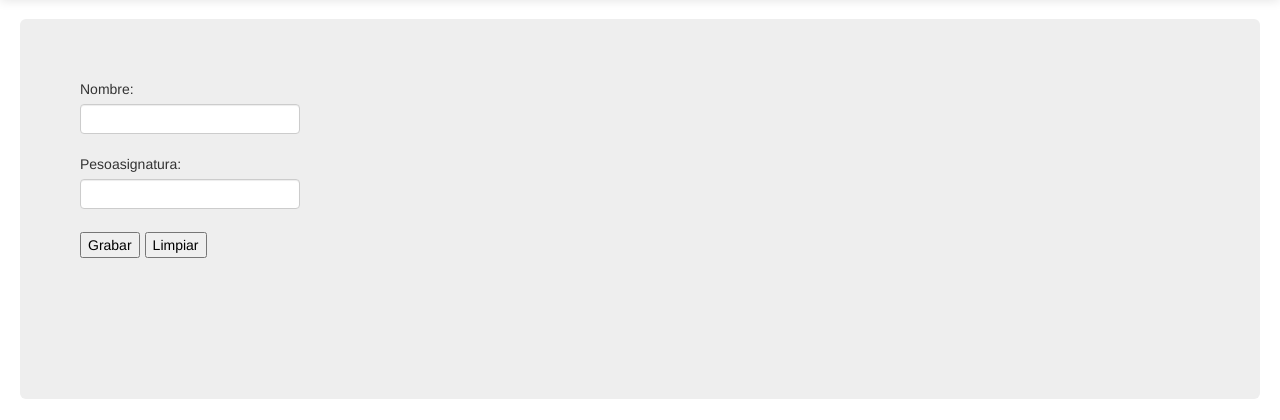
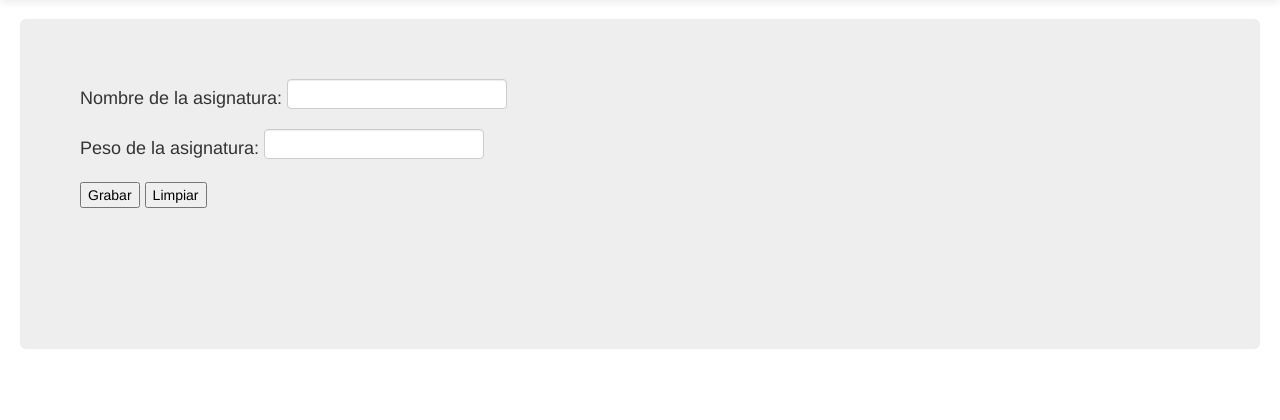
Before and after one commit to hypuerta/CRUD, a Django app: a page that uses crud/templates/base.html in a window 1280 px wide. Shown: the part 41-461 px from the top of the page. Run offline with Django 3.2, Linux system fonts and the light colour scheme; some libraries are stand-ins or nearby versions.

```diff
--- a/crud/apps/forms.py
+++ b/crud/apps/forms.py
@@ -2,7 +2,7 @@ from django import forms
 from crud.apps.models import Asignatura
 
 class addAsignaturaForm(forms.Form):
-	nombre 			= forms.CharField(widget=forms.TextInput())
+	nombre 			= forms.CharField(widget=forms.TextInput(),required=True)
 	pesoAsignatura 	= forms.IntegerField(required=True)
 
 	def clean(self):
--- a/crud/apps/views.py
+++ b/crud/apps/views.py
@@ -9,6 +9,7 @@ def index_view(request):
 	lista_logro  = Logro.objects.filter(activo=True)
 	return render_to_response('index.html', locals(),context_instance=RequestContext(request))
 
+"""
 def add_asignatura_view(request):
 	if request.method == 'POST':
 		info = "inicializando"
@@ -30,6 +31,18 @@ def add_asignatura_view(request):
 		form = addAsignaturaForm()
 		ctx={'form':form}
 		return render_to_response('addasignatura.html',ctx,context_instance=RequestContext(request))
+"""
+
+def add_asignatura_view(request):
+	if request.method == 'POST':
+		nombre = request.POST['nombre']
+		pesoAsignatura = request.POST['peso']
+		activo = True
+		asignatura = Asignatura(nombre=nombre,pesoAsignatura=pesoAsignatura,activo=activo)
+		asignatura.save()
+		return HttpResponseRedirect('/')
+	else:
+		return render_to_response('addasignatura.html',context_instance=RequestContext(request))
 
 def add_logro_view(request):
 	if request.method == 'POST':
--- a/crud/templates/addasignatura.html
+++ b/crud/templates/addasignatura.html
@@ -1,8 +1,13 @@
 {% extends 'base.html' %}
+{% block title %}
+Agregar una nueva Asignatura
+{% endblock %}
 {% block content %}
 	<form action="." method="POST" enctype="multipart/form-data">
 		{% csrf_token %}
-		{{ form.as_p }}
+		<!--{{ form.as_p }}-->
+		<p>Nombre de la asignatura: <input type="text" name="nombre"></p>
+		<p>Peso de la asignatura: <input type="text" name="peso"></p>
 		<input type="submit" value="Grabar">
 		<input type="reset" value="Limpiar">
 	</form>
--- a/crud/templates/addlogro.html
+++ b/crud/templates/addlogro.html
@@ -13,7 +13,8 @@ Adicionar nuevo logro
 	<br>
 	<input type="text" name="nombre" placeholder="nombre de logro">
 	<br>
-	<input type="text" name="descripcion" placeholder="descripcion">
+	<textarea rows="6" name="descripcion" placeholder="descripcion">
+	</textarea>
 	<br>
 	<input type="submit" value="guardar">
 </form>
--- a/crud/templates/base.html
+++ b/crud/templates/base.html
@@ -25,9 +25,9 @@
 <body>
 	<div class="navbar navbar-inverse navbar-fixed-top">
 		<div class="navbar-inner">
-			<a class="brand"href="{% url vista_index %}">Crud</a>
+			<a class="brand" href="{% url "vista_index" %}">Crud</a>
 			<ul class="nav">
-				<li><a href="{% url vista_index %}">Inicio</a></li>
+				<li><a href="{% url "vista_index" %}">Inicio</a></li>
 			</ul>
 		</div>
 	</div>
--- a/crud/templates/index.html
+++ b/crud/templates/index.html
@@ -1,6 +1,6 @@
 {% extends 'base.html' %}
 {% block content %}
-<table  class="table table-hover" border="1px">
+<table  class="table table-hover" border="1px" width=80%>
 	<thead>
 	<tr>
 		<td><h3>Asignatura</h3></td>
@@ -22,7 +22,7 @@
 		<h2>no existen asignaturas</h2>
 	{% endif %}
 </table>
-<a class ="btn" href="{% url vista_nueva_asignatura %}"><li class="icon-plus"></li>Nueva asignatura</a><br><br>
+<a class ="btn" href="{% url "vista_nueva_asignatura" %}"><li class="icon-plus"></li>Nueva asignatura</a><br><br>
 
 <table class="table table-hover" border="1px">
 	<thead>
@@ -46,5 +46,5 @@
 		<h2>no existen logros</h2>
 	{% endif %}
 </table>
-<a class ="btn" href="{% url vista_nuevo_logro %}"><li class="icon-plus"></li>Nueva Logro</a><br>
+<a class ="btn" href="{% url "vista_nuevo_logro" %}"><li class="icon-plus"></li>Nueva Logro</a><br>
 {% endblock %}
```
Also changed, not shown: 2 other files.
